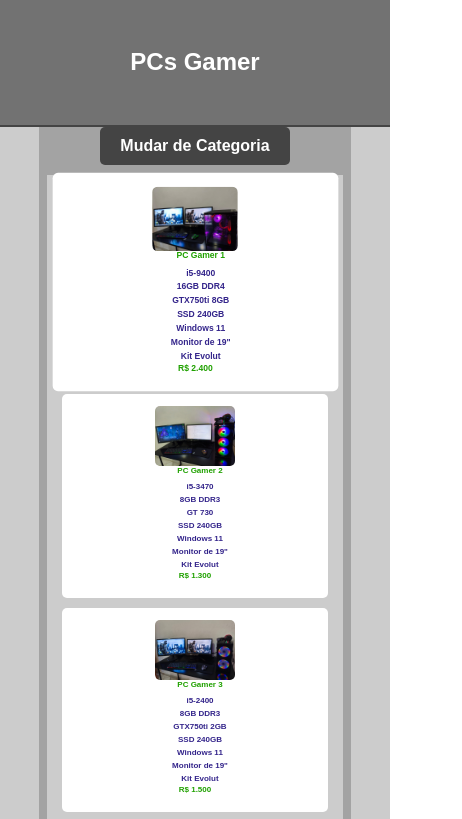
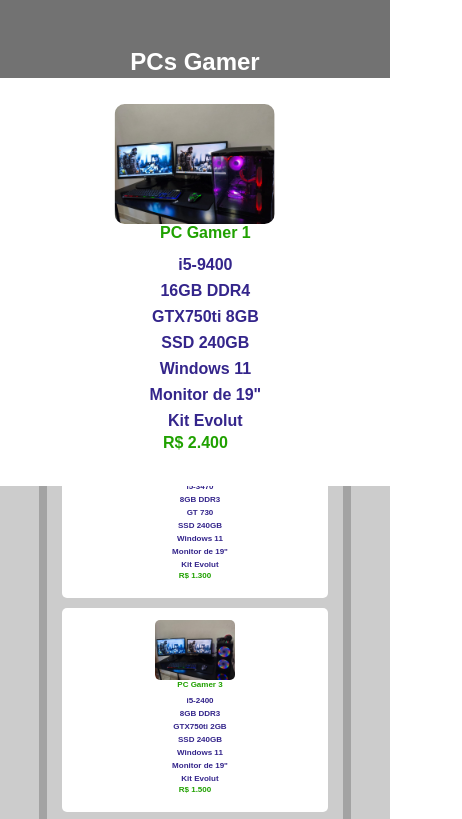
Before and after one commit to marvinsansou/catalogo, a plain HTML site: page pcsgamer.html in a window 390 px wide. In both pictures the pointer is over the element 194 px from the left and 281 px from the top of the page. Shown: the top 819 px of the page, 462 px wide, since content can reach past the window. Drawn offline with Linux system fonts and the light colour scheme; a script that the page names is missing.

Commit message:
Add files via upload

```diff
--- a/catalogo.css
+++ b/catalogo.css
@@ -344,6 +344,12 @@ footer{
         width: 90%;
     }
 
+    .bloco:hover{
+
+        transform: scale(2.00);
+        transition: all 0.3s ease-in-out;
+    }
+
     .img-menu{
 
         width: 30%;
```
